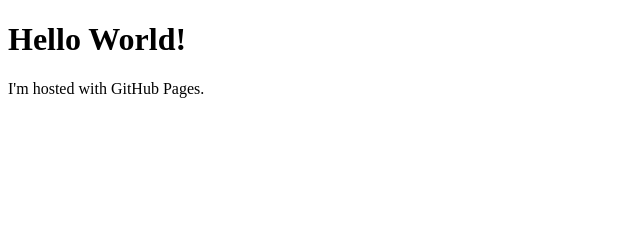
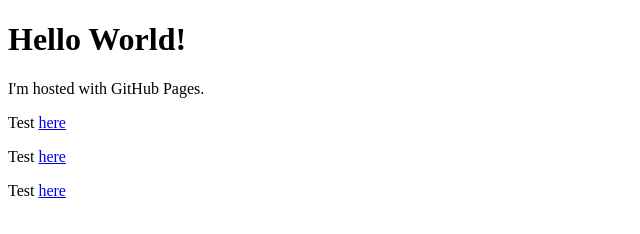
Before and after one commit to psyu/psyu.github.io, a plain HTML site: page index.html in a window 1280 px wide. Shown: the whole page, without its empty margins (0-640 px from the left). Drawn offline with Linux system fonts and the light colour scheme.

Commit message:
Update index.html

```diff
--- a/index.html
+++ b/index.html
@@ -3,5 +3,8 @@
     <body>
         <h1>Hello World!</h1>
         <p>I'm hosted with GitHub Pages.</p>
+        <p>Test <a href="./well-known/mta-sts.txt">here</a></p>
+        <p>Test <a href="/well-known/mta-sts.txt">here</a></p>
+        <p>Test <a href="https://mta-sts.psyu.org/well-known/mta-sts.txt">here</a></p>
     </body>
 </html>
```
